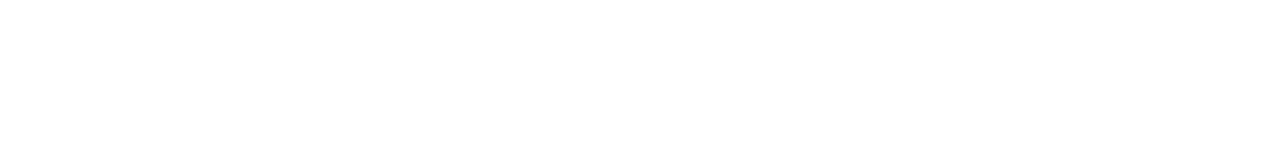
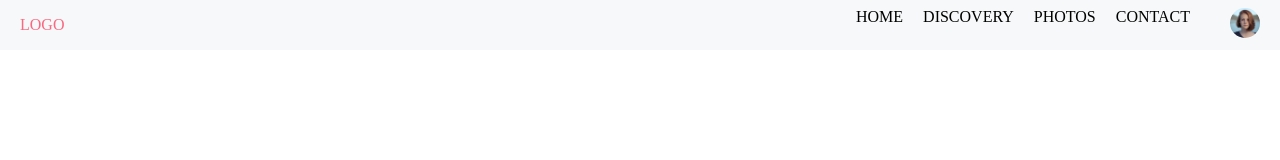
Before and after one commit to HaiPhuong2000/Basic_HTML_CSS, a plain HTML site: page index.html in a window 1280 px wide. Drawn offline with Linux system fonts and the light colour scheme.

Commit message:
first header

```diff
--- a/index.html
+++ b/index.html
@@ -4,7 +4,26 @@
     <meta charset="UTF-8" />
     <meta http-equiv="X-UA-Compatible" content="IE=edge" />
     <meta name="viewport" content="width=device-width, initial-scale=1.0" />
+    <link rel="stylesheet" href="./resource/css/base.css" />
+    <link rel="stylesheet" href="./resource/css/style.css" />
     <title>Document</title>
   </head>
-  <body></body>
+  <body>
+    <div class="app">
+      <div class="header">
+        <div class="header__logo">LOGO</div>
+        <div class="header__items">
+          <ul class="list__items">
+            <li class="item">HOME</li>
+            <li class="item">DISCOVERY</li>
+            <li class="item">PHOTOS</li>
+            <li class="item">CONTACT</li>
+            <li class="avatar">
+              <img src="./resource/image/avatar.png" alt="" />
+            </li>
+          </ul>
+        </div>
+      </div>
+    </div>
+  </body>
 </html>
--- a/resource/css/style.css
+++ b/resource/css/style.css
@@ -0,0 +1,35 @@
+* {
+  margin: 0;
+  padding: 0;
+  box-sizing: border-box;
+}
+.header {
+  display: flex;
+  width: 100%;
+  height: 50px;
+  justify-content: space-between;
+  align-items: center;
+  background-color: #f6f8f9;
+}
+.header__logo {
+  color: #fa6980;
+  margin-left: 20px;
+}
+.header__items {
+  display: flex;
+  align-items: center;
+}
+
+.list__items {
+  list-style: none;
+  display: flex;
+}
+.item {
+  margin-right: 20px;
+}
+.avatar > img {
+  height: 30px;
+  width: 30px;
+  border-radius: 50%;
+  margin: 0 20px;
+}
```
Also changed, not shown: resource/image/author1.jpg (added), resource/image/avatar.png (added), resource/image/city.jpg (added), resource/image/comment.jpg (added), resource/image/smallTitle1.jpg (added), resource/image/smallTitle3.jpg (added), resource/image/travel.jpg (added), resource/image/trending2.jpg (added), resource/image/trending3.jpg (added), 3 other files.
